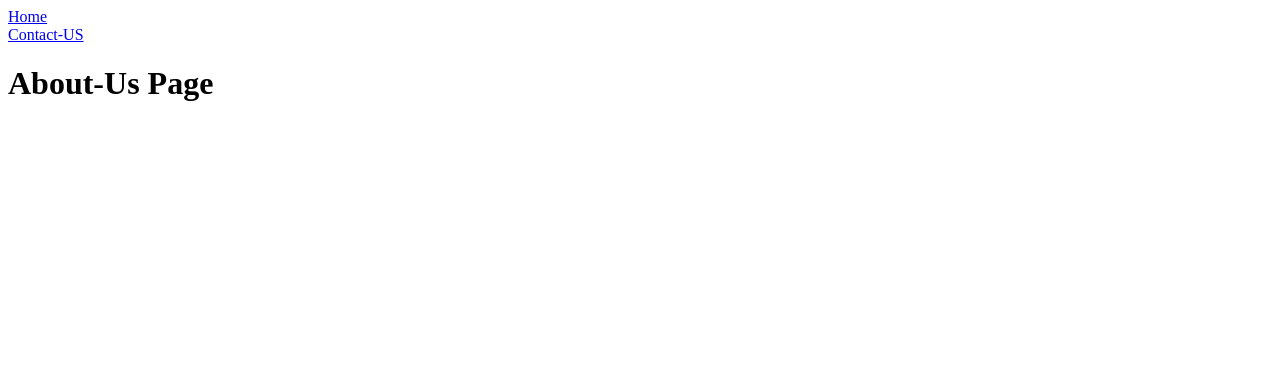
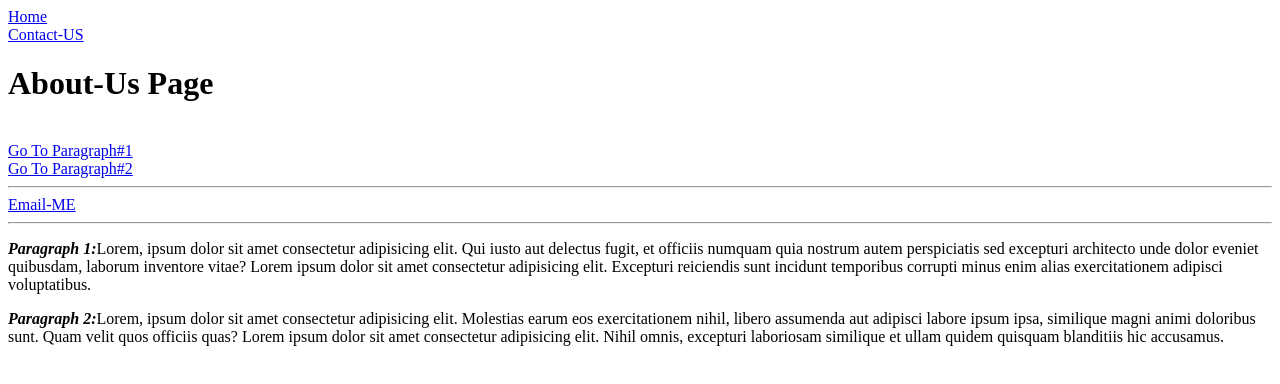
Before and after one commit to Owais-pro/SMIT, a plain HTML site: page About-Us.html in a window 1280 px wide. Drawn offline with Linux system fonts and the light colour scheme.

Commit message:
Class href

```diff
--- a/About-Us.html
+++ b/About-Us.html
@@ -10,5 +10,14 @@
     <br>
     <a href="Contact-Us.html">Contact-US</a>
     <h1>About-Us Page</h1>
+    <br>
+    <a href="#Paragraph1">Go To Paragraph#1</a>
+    <br>
+    <a href="#Paragraph2">Go To Paragraph#2</a>
+    <hr>
+    <a href="mailto:rao.owais2020@gmail.com">Email-ME</a>
+    <hr>
+    <p id="Paragraph1"><b><i>Paragraph 1:</i></b>Lorem, ipsum dolor sit amet consectetur adipisicing elit. Qui iusto aut delectus fugit, et officiis numquam quia nostrum autem perspiciatis sed excepturi architecto unde dolor eveniet quibusdam, laborum inventore vitae? Lorem ipsum dolor sit amet consectetur adipisicing elit. Excepturi reiciendis sunt incidunt temporibus corrupti minus enim alias exercitationem adipisci voluptatibus.</p>
+<p id="Paragraph2"><b><i>Paragraph 2:</i></b>Lorem, ipsum dolor sit amet consectetur adipisicing elit. Molestias earum eos exercitationem nihil, libero assumenda aut adipisci labore ipsum ipsa, similique magni animi doloribus sunt. Quam velit quos officiis quas? Lorem ipsum dolor sit amet consectetur adipisicing elit. Nihil omnis, excepturi laboriosam similique et ullam quidem quisquam blanditiis hic accusamus.</p>
 </body>
 </html>
```
